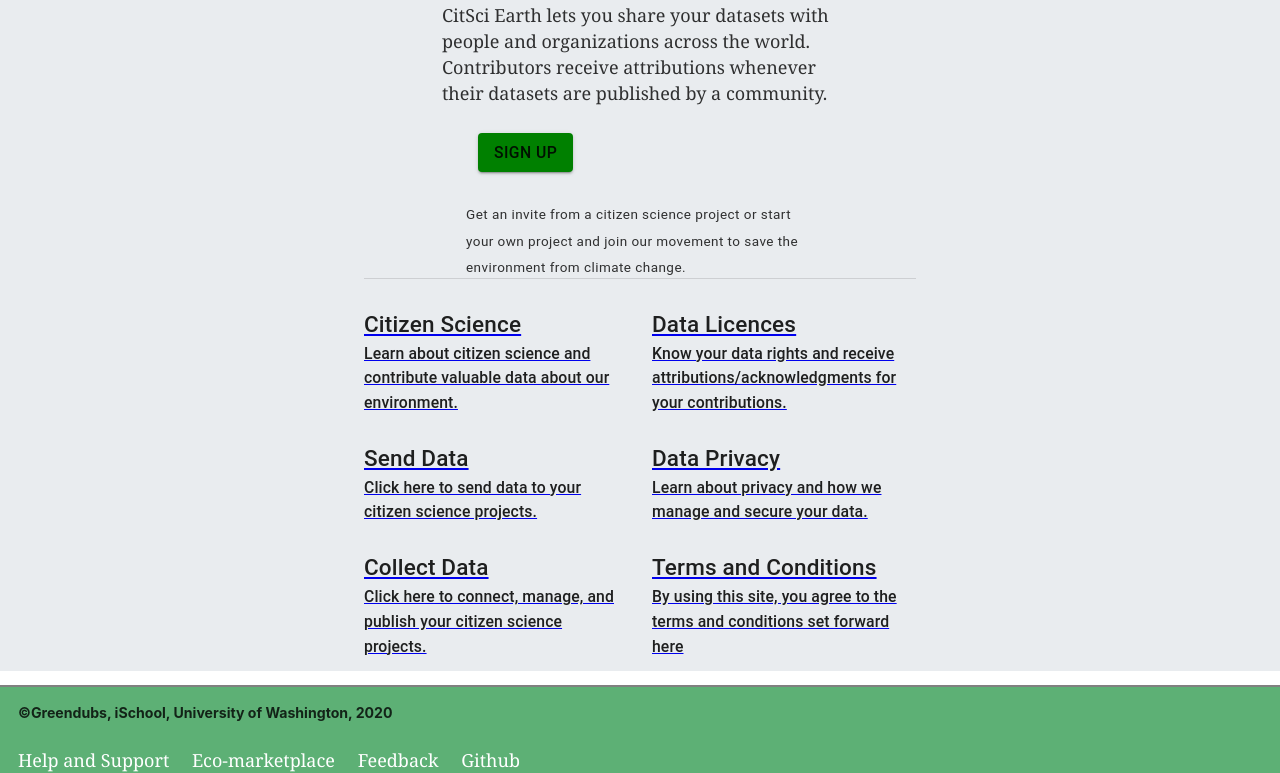
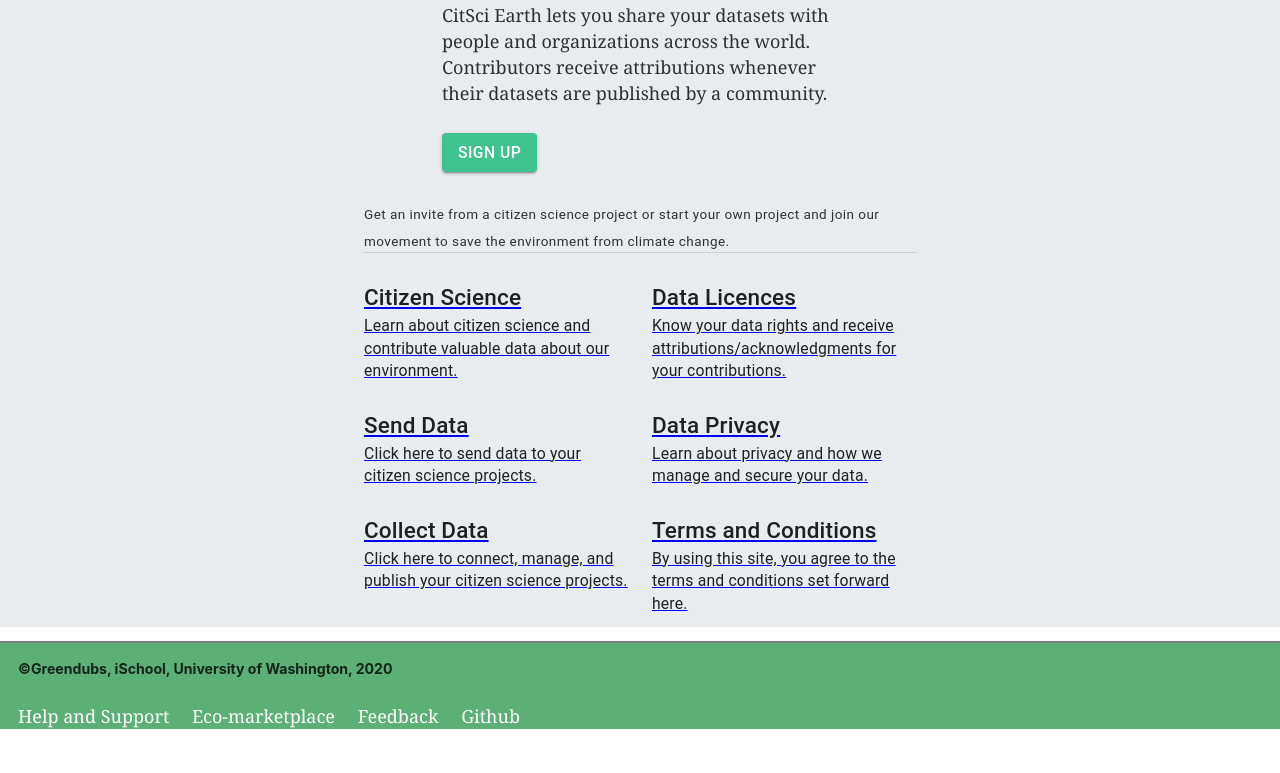
Before and after one commit to greendubs/sarjom-ba, a Gatsby site in the folder gatsby-app-starter-rest-api/: page / in a window 1280 px wide. Shown: the part 213-986 px from the top of the page. After the commit the page ends 942 px from the top, so only its background shows below. Built offline with nearby package versions, Linux system fonts and the light colour scheme; Gatsby itself is replaced by a stand-in of ours.

Commit message:
landing refactoring and in-development buffer page

```diff
--- a/gatsby-app-starter-rest-api/src/components/theme/Header.js
+++ b/gatsby-app-starter-rest-api/src/components/theme/Header.js
@@ -93,7 +93,7 @@ const navButtonTheme = createMuiTheme({
                   </Link>
                 </Button>
                 <Button>
-                  <Link to="/directory" className={styles.link}>
+                  <Link to="/indev" className={styles.link}>
                     Directory
                   </Link>
                 </Button>
@@ -106,7 +106,7 @@ const navButtonTheme = createMuiTheme({
                   Login
                 </Button>
               </Typography>
-              </ThemeProvider>
+            </ThemeProvider>
         </ToolBar>
       </AppBar>
     );
--- a/gatsby-app-starter-rest-api/src/pages/index.js
+++ b/gatsby-app-starter-rest-api/src/pages/index.js
@@ -5,9 +5,26 @@ import Layout from 'components/common/Layout'
 import SEO from 'components/common/Seo'
 import { Container, Button, Grid, Divider, Typography } from '@material-ui/core'
 
+
+function LandingGridItem(props) {
+  return (
+    <Grid item xs={6}>
+      <Link to={props.to}>
+        <Typography variant="h6" align='left' color='textPrimary'>
+          {props.title}
+        </Typography>
+        <Typography variant='body2' align='left' color='textPrimary'>
+          {props.subtitle}
+        </Typography>
+      </Link>
+    </Grid>
+  )
+}
+
 export default () => (
   <Layout>
     <SEO title="Home" keywords={[`gatsby`, `application`, `react`]} />
+
     <div
       className="container center-text"
       style={{ backgroundColor: '#e9ecef' }}
@@ -19,84 +36,47 @@ export default () => (
           organizations across the world. Contributors receive attributions
           whenever their datasets are published by a community.
         </p>
-        <Button variant="contained" style={{ backgroundColor: 'green' }}>
+        <Button variant="contained" size='medium' style={{ backgroundColor: '#3EC28F', marginLeft: '0px', color: 'white'}}>
           Sign Up
         </Button>
-        <Container maxWidth="xs" style={{ marginTop: `1.5rem` }}>
+      </Container>
+        <Container maxWidth="sm" style={{ marginTop: `1.5rem` }}>
           <Typography variant="caption" gutterBottom={true}>
             Get an invite from a citizen science project or start your own project
             and join our movement to save the environment from climate change.
           </Typography>
         </Container>
-      </Container>
+
       <Container maxWidth='sm'>
         <Divider/>
         <br/>
         <Grid container spacing={3}>
-          <Grid item xs={6}>
-            <Link to='/about'>
-              <Typography variant="h6" align='left' color='textPrimary'>
-                Citizen Science
-              </Typography>
-              <Typography variant='subtitle2' align='left' color='textPrimary'>
-                Learn about citizen science and contribute valuable data
-                about our environment.
-              </Typography>
-            </Link>
-          </Grid>
-          <Grid item xs={6}>
-            <Link to='/about'>
-              <Typography variant="h6" align='left' color='textPrimary'>
-                Data Licences
-              </Typography>
-              <Typography variant='subtitle2' align='left' color='textPrimary'>
-                Know your data rights and receive attributions/acknowledgments
-                for your contributions.
-              </Typography>
-              </Link>
-          </Grid>
-
-          <Grid item xs={6}>
-            <Link to='/about'>
-              <Typography variant="h6" align='left' color='textPrimary'>
-                Send Data
-              </Typography>
-              <Typography variant='subtitle2' align='left' color='textPrimary'>
-                Click here to send data to your citizen science projects.
-              </Typography>
-            </Link>
-          </Grid>
-          <Grid item xs={6}>
-            <Link to='/about'>
-              <Typography variant="h6" align='left' color='textPrimary'>
-                Data Privacy
-              </Typography>
-              <Typography variant='subtitle2' align='left' color='textPrimary'>
-                Learn about privacy and how we manage and secure your data.
-              </Typography>
-              </Link>
-          </Grid>
-
-          <Grid item xs={6}>
-            <Link to='/about'>
-              <Typography variant="h6" align='left' color='textPrimary'>
-                Collect Data
-              </Typography>
-              <Typography variant='subtitle2' align='left' color='textPrimary'>
-                Click here to connect, manage, and publish your citizen science projects.
-              </Typography>
-            </Link>
-          </Grid>
-          <Grid item xs={6}>
-            <Link to='/about'>
-              <Typography variant="h6" align='left' color='textPrimary'>
-                Terms and Conditions
-              </Typography>
-              <Typography variant='subtitle2' align='left' color='textPrimary'>
-                By using this site, you agree to the terms and conditions set forward here
-              </Typography>
-              </Link>
-          </Grid>
+          <LandingGridItem to='/about'
+            title='Citizen Science'
+            subtitle='Learn about citizen science and contribute valuable data
+            about our environment.'
+          />
+          <LandingGridItem to='/about'
+            title='Data Licences'
+            subtitle='Know your data rights and receive attributions/acknowledgments
+            for your contributions.'
+          />
+          <LandingGridItem to='/about'
+            title='Send Data'
+            subtitle='Click here to send data to your citizen science projects.'
+          />
+          <LandingGridItem to='/about'
+            title='Data Privacy'
+            subtitle='Learn about privacy and how we manage and secure your data.'
+          />
+          <LandingGridItem to='/about'
+            title='Collect Data'
+            subtitle='Click here to connect, manage, and publish your citizen science projects.'
+          />
+          <LandingGridItem to='/about'
+            title='Terms and Conditions'
+            subtitle='By using this site, you agree to the terms and conditions set forward here.'
+          />
         </Grid>
       </Container>
     </div>
--- a/gatsby-app-starter-rest-api/src/pages/pagestyles.modules.css
+++ b/gatsby-app-starter-rest-api/src/pages/pagestyles.modules.css
@@ -2,3 +2,9 @@
     color: black;
     text-decoration: none;
   }
+
+.Button {
+  background-color: '#3EC28F';
+  margin-left: '0px';
+  color: 'white'
+}
```
Also changed, not shown: gatsby-app-starter-rest-api/gatsby-ssr.js (+10 -1 lines), gatsby-app-starter-rest-api/src/components/AppWrapper.js (+17 -3 lines), gatsby-app-starter-rest-api/src/pages/indev.js (added, +21 -0 lines).
